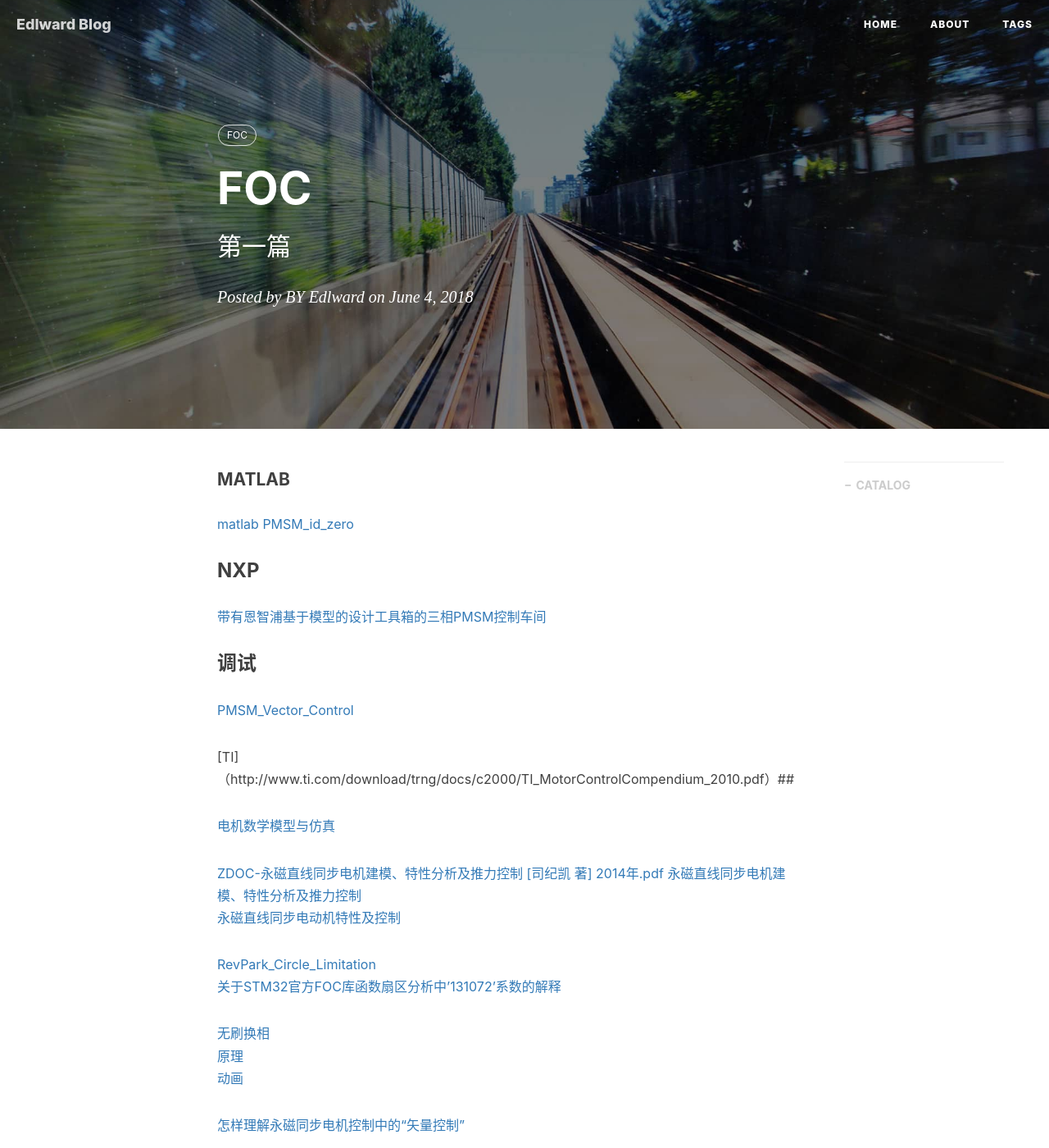
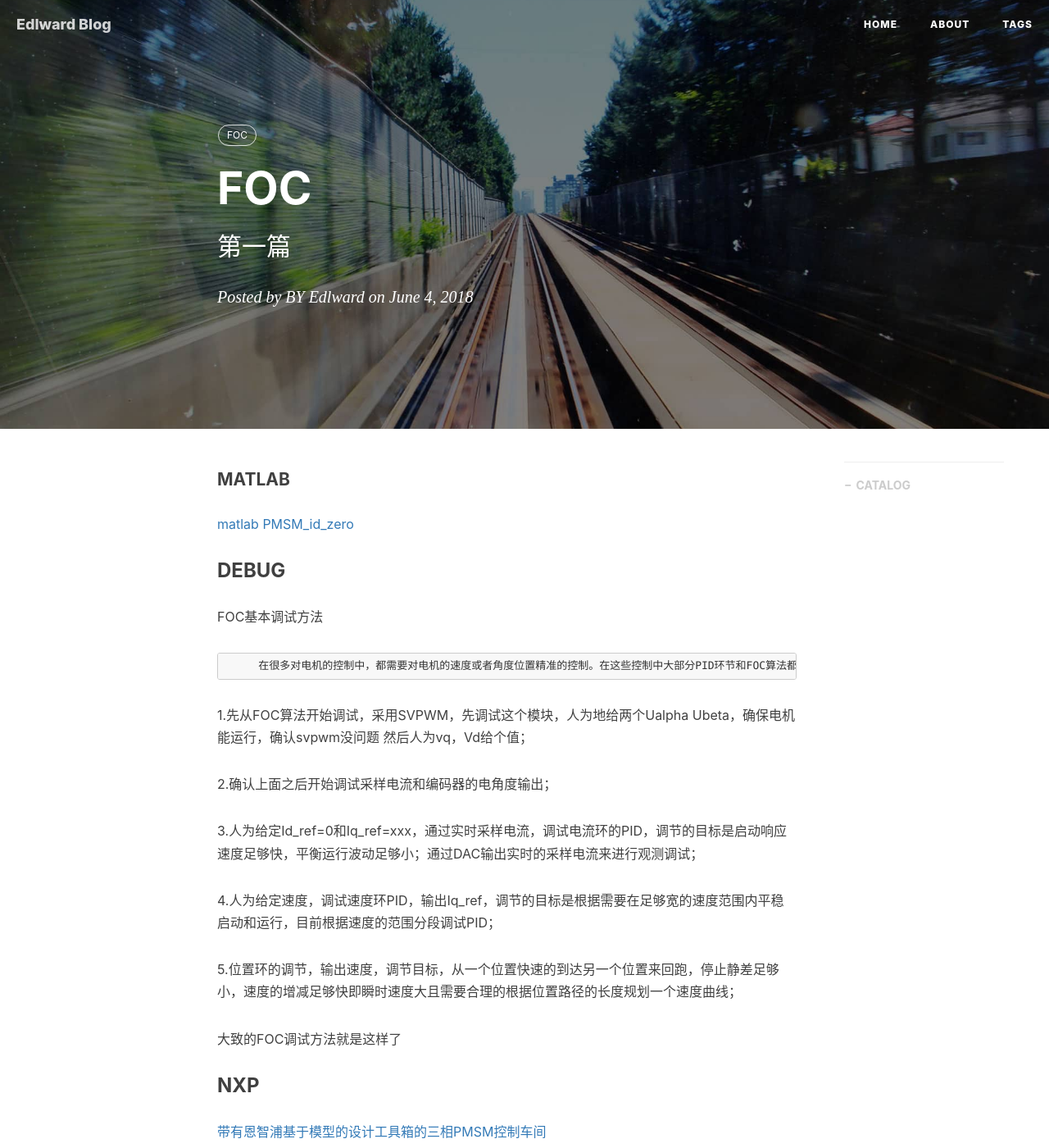
Before and after one commit to gary-robotics/dlward, a Jekyll site: the page built from _posts/2018-10-09-FOC-2018.markdown, in a window 1280 px wide and 1400 px high. Shown: the whole window at 82% size. Built offline with Jekyll 4.4.1, drawn with Linux system fonts in a browser that asks for light colours; nearby versions of some CDN libraries; comment, search, counter and statistics services are not loaded.

Commit message:
Update 2018-10-09-FOC-2018.markdown

```diff
--- a/_posts/2018-10-09-FOC-2018.markdown
+++ b/_posts/2018-10-09-FOC-2018.markdown
@@ -11,6 +11,25 @@ tags:                               #标签
 ---
 #### MATLAB
 [matlab PMSM_id_zero](https://github.com/blockahead/PMSM_id_zero)
+### DEBUG
+FOC基本调试方法
+
+         在很多对电机的控制中，都需要对电机的速度或者角度位置精准的控制。在这些控制中大部分PID环节和FOC算法都是需要调试的，一般调试的原则是从内到外，调节步骤如下：
+
+1.先从FOC算法开始调试，采用SVPWM，先调试这个模块，人为地给两个Ualpha Ubeta，确保电机能运行，确认svpwm没问题
+然后人为vq，Vd给个值；
+
+2.确认上面之后开始调试采样电流和编码器的电角度输出；
+
+3.人为给定Id_ref=0和Iq_ref=xxx，通过实时采样电流，调试电流环的PID，调节的目标是启动响应速度足够快，平衡运行波动足够小；通过DAC输出实时的采样电流来进行观测调试；
+
+4.人为给定速度，调试速度环PID，输出Iq_ref，调节的目标是根据需要在足够宽的速度范围内平稳启动和运行，目前根据速度的范围分段调试PID；
+
+5.位置环的调节，输出速度，调节目标，从一个位置快速的到达另一个位置来回跑，停止静差足够小，速度的增减足够快即瞬时速度大且需要合理的根据位置路径的长度规划一个速度曲线；
+
+大致的FOC调试方法就是这样了
+
+
 
 ### NXP
 [带有恩智浦基于模型的设计工具箱的三相PMSM控制车间](https://community.nxp.com/thread/464336)
```
